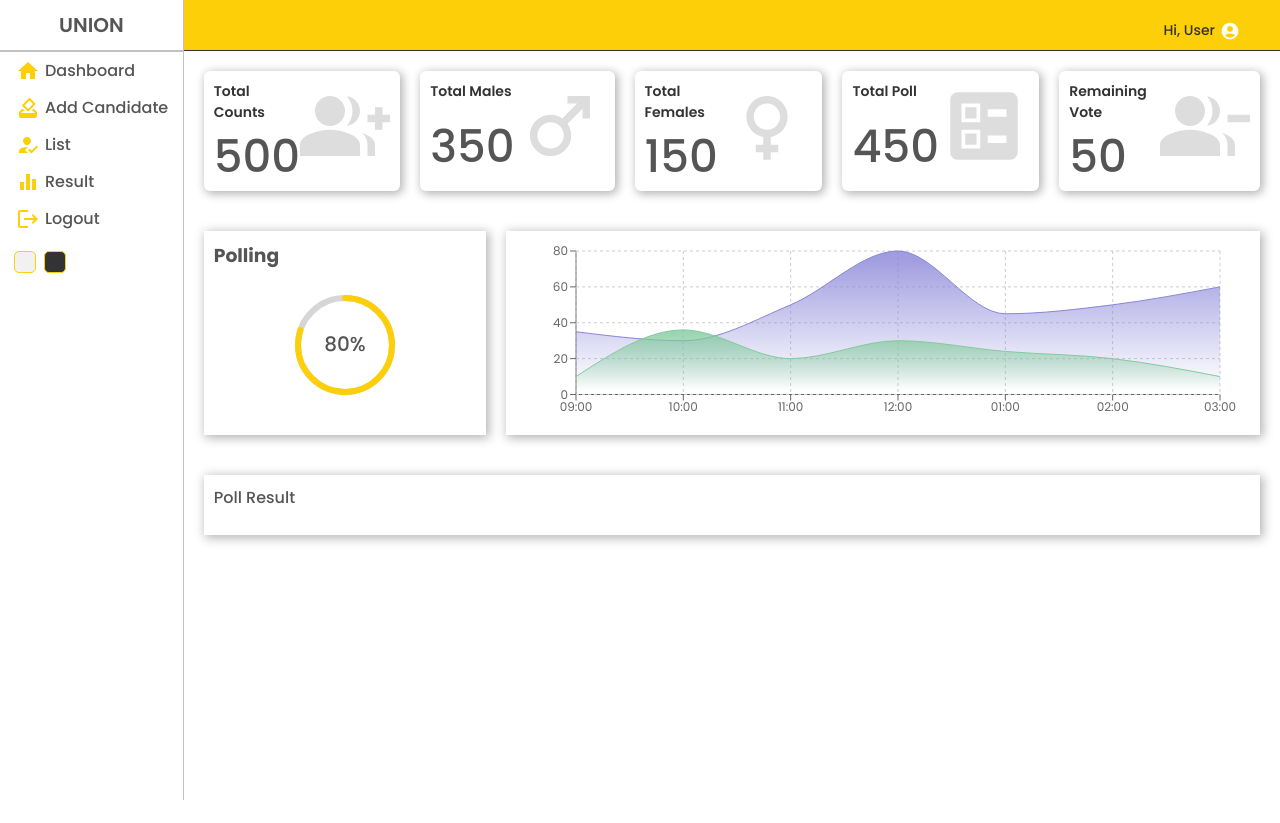
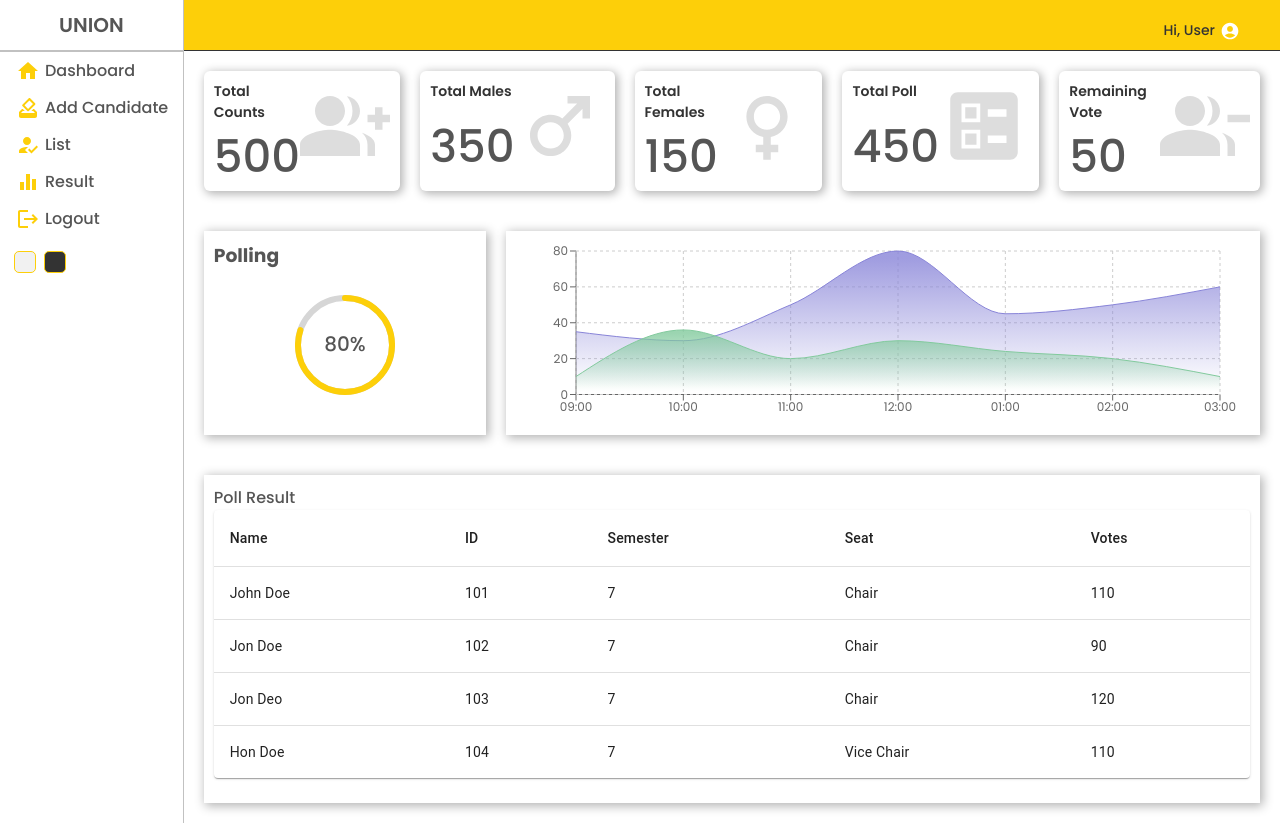
Before and after one commit to shihabsaleem/unionCES, a React (Create React App) app: page / in a window 1280 px wide. Before the commit the page ends 800 px from the top, so only its background shows below. Built offline with nearby package versions, Linux system fonts and the light colour scheme.

Commit message:
dash table completed

```diff
--- a/src/Component/Table/Table.jsx
+++ b/src/Component/Table/Table.jsx
@@ -1,5 +1,4 @@
 import React from "react";
-import "./table.scss";
 import Table from "@mui/material/Table";
 import TableBody from "@mui/material/TableBody";
 import TableCell from "@mui/material/TableCell";
@@ -9,30 +8,30 @@ import TableRow from "@mui/material/TableRow";
 import Paper from "@mui/material/Paper";
 
 const List = () => {
-  const row = [
+  const rows = [
     {
-      id: 001,
+      id: 101,
       name: "John Doe",
       seat: "Chair",
       sem: 7,
-      votes: 100,
+      votes: 110,
     },
     {
-      id: 002,
+      id: 102,
       name: "Jon Doe",
       seat: "Chair",
       sem: 7,
       votes: 90,
     },
     {
-      id: 003,
+      id: 103,
       name: "Jon Deo",
       seat: "Chair",
       sem: 7,
       votes: 120,
     },
     {
-      id: 004,
+      id: 104,
       name: "Hon Doe",
       seat: "Vice Chair",
       sem: 7,
@@ -44,12 +43,11 @@ const List = () => {
       <Table sx={{ minWidth: 650 }} aria-label="simple table">
         <TableHead>
           <TableRow>
-            <TableCell>Poll Result</TableCell>
-            <TableCell align="right">id</TableCell>
-            <TableCell align="right">Name</TableCell>
-            <TableCell align="right">Semester</TableCell>
-            <TableCell align="right">Seat</TableCell>
-            <TableCell align="right">Votes</TableCell>
+            <TableCell className="tablecell">Name</TableCell>
+            <TableCell className="tablecell">ID</TableCell>
+            <TableCell className="tablecell">Semester</TableCell>
+            <TableCell className="tablecell">Seat</TableCell>
+            <TableCell className="tablecell">Votes</TableCell>
           </TableRow>
         </TableHead>
         <TableBody>
@@ -58,24 +56,11 @@ const List = () => {
               key={row.name}
               sx={{ "&:last-child td, &:last-child th": { border: 0 } }}
             >
-              <TableCell component="th" scope="row">
-                {row.name}
-              </TableCell>
-              <TableCell className="tablecell" align="right">
-                {row.id}
-              </TableCell>
-              <TableCell className="tablecell" align="right">
-                {row.name}
-              </TableCell>
-              <TableCell className="tablecell" align="right">
-                {row.sem}
-              </TableCell>
-              <TableCell className="tablecell" align="right">
-                {row.seat}
-              </TableCell>
-              <TableCell className="tablecell" align="right">
-                {row.votes}
-              </TableCell>
+              <TableCell className="tablecell">{row.name}</TableCell>
+              <TableCell className="tablecell">{row.id}</TableCell>
+              <TableCell className="tablecell">{row.sem}</TableCell>
+              <TableCell className="tablecell">{row.seat}</TableCell>
+              <TableCell className="tablecell">{row.votes}</TableCell>
             </TableRow>
           ))}
         </TableBody>
--- a/src/Pages/Home/Home.jsx
+++ b/src/Pages/Home/Home.jsx
@@ -5,6 +5,7 @@ import Widget from "../../Component/Widget/Widget";
 import "./home.scss";
 import Featured from "../../Component/Featured/Featured";
 import Chart from "../../Component/Chart/Chart";
+import Table from "../../Component/Table/Table"
 
 const Home = () => {
   return (
@@ -23,7 +24,8 @@ const Home = () => {
           <Featured/><Chart/>
         </div>
         <div className="listContainer">
-          <div className="listTitle">Poll Result</div>
+          <div className="listTitle">Poll Result
+          <Table/></div>
         </div>
       </div>
     </div>
```
